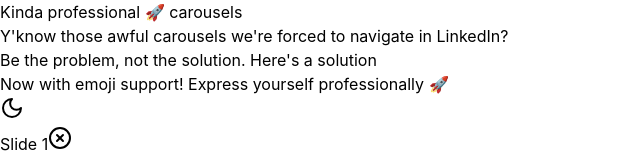
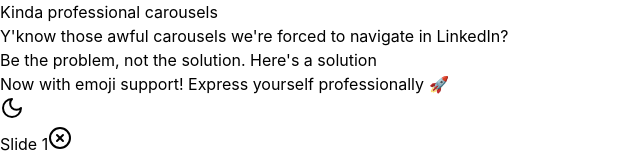
Before and after one commit to sirmews/simple-pdf-slides, a React (Vite) app: page / in a window 1280 px wide. Shown: the top 160 px of the page, without its empty margins (0-640 px from the left). Built offline with nearby package versions, Linux system fonts and the light colour scheme; what @react-pdf/renderer would draw is missing.

Commit message:
Remove rocket emoji from main title
- Keep rocket emoji only on 'Express yourself professionally' line
- Clean up main title to just 'Kinda professional carousels'

```diff
--- a/src/App.jsx
+++ b/src/App.jsx
@@ -227,7 +227,7 @@ export default function App() {
               <h1
                 className={`text-2xl sm:text-3xl font-bold ${isDarkMode ? "text-white" : "text-slate-800"}`}
               >
-                Kinda professional 🚀 carousels
+                Kinda professional carousels
               </h1>
               <p
                 className={`${isDarkMode ? "text-gray-400" : "text-slate-500"} mt-2`}
```
